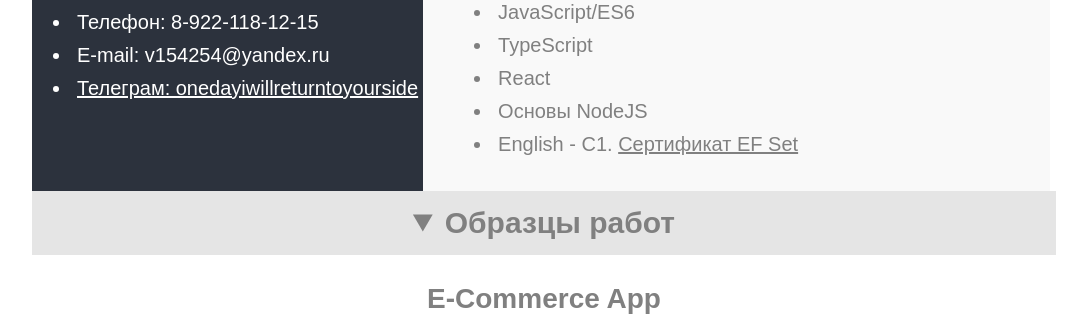
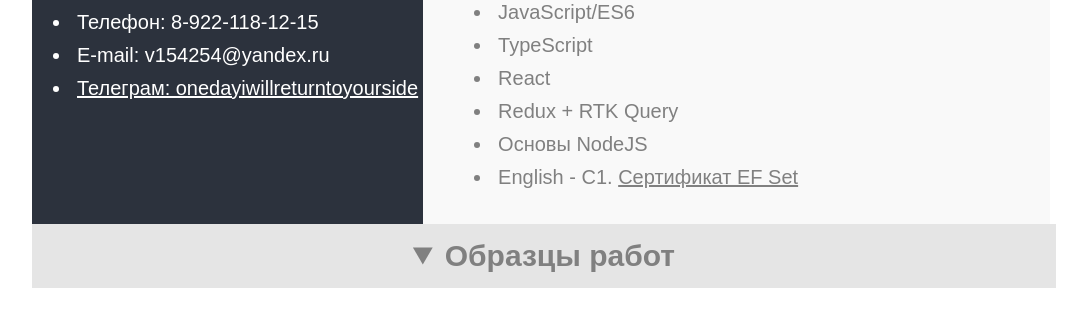
Before and after one commit to v154254/cv, a plain HTML site: page cv/index.html in a window 1280 px wide. Shown: the part 461-781 px from the top of the page, without its empty margins (96-1183 px from the left). Drawn offline with Linux system fonts and the light colour scheme.

Commit message:
feat: add additional skill

```diff
--- a/cv/index.html
+++ b/cv/index.html
@@ -45,6 +45,7 @@
             <li>JavaScript/ES6</li>
             <li>TypeScript</li>
             <li>React</li>
+            <li>Redux + RTK Query</li>
             <li>Основы NodeJS</li>
             <li>English - С1.
               <a href="https://www.efset.org/cert/LUsNzE">Сертификат EF Set</a>
```
